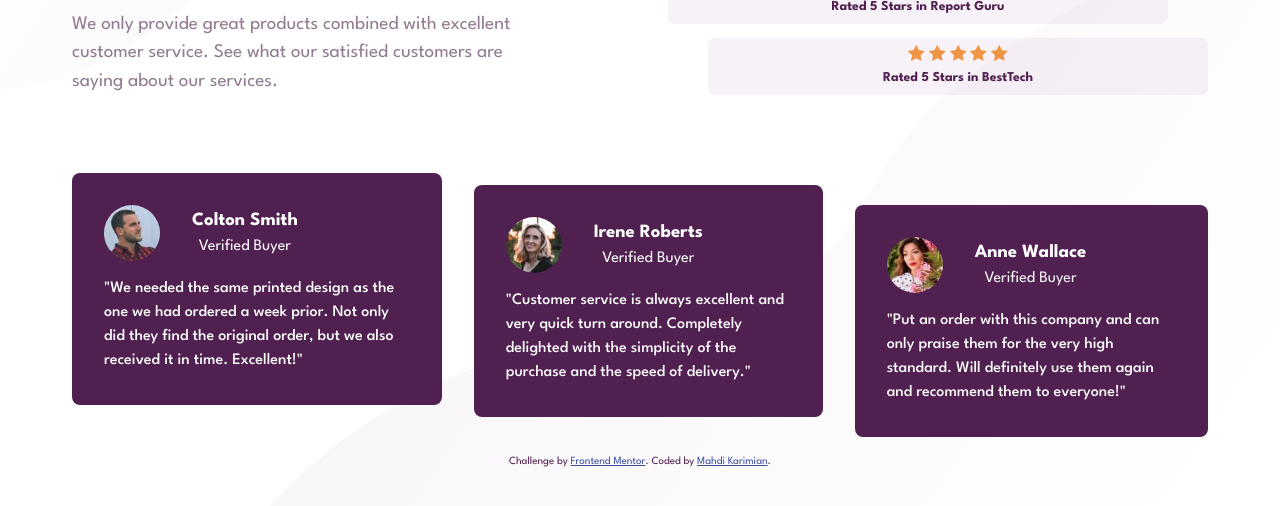
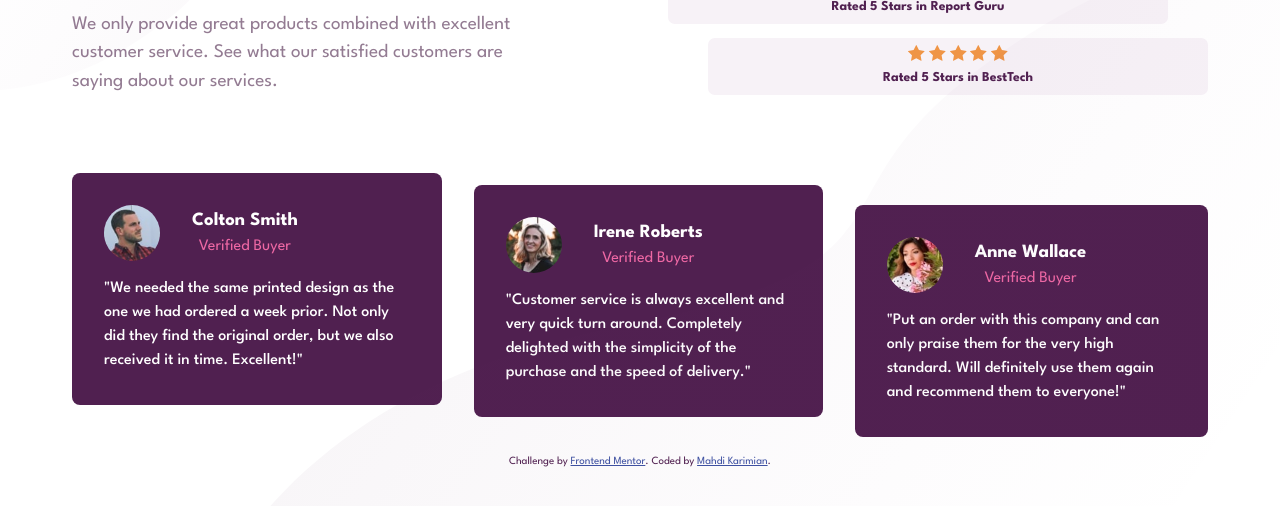
Before and after one commit to Mahdii-Kariimiian/social-proof-section, a plain HTML site: page index.html in a window 1280 px wide. Shown: the part 272-778 px from the top of the page. Drawn offline with Linux system fonts and the light colour scheme.

Commit message:
Color correction

```diff
--- a/style.css
+++ b/style.css
@@ -240,6 +240,10 @@ select {
     text-align: left;
 }
 
+.card-client {
+    color: var(--SoftPink)
+}
+
 @media (min-width: 500px) {
 
     body {
```
Also changed, not shown: index.html (+3 -3 lines).
